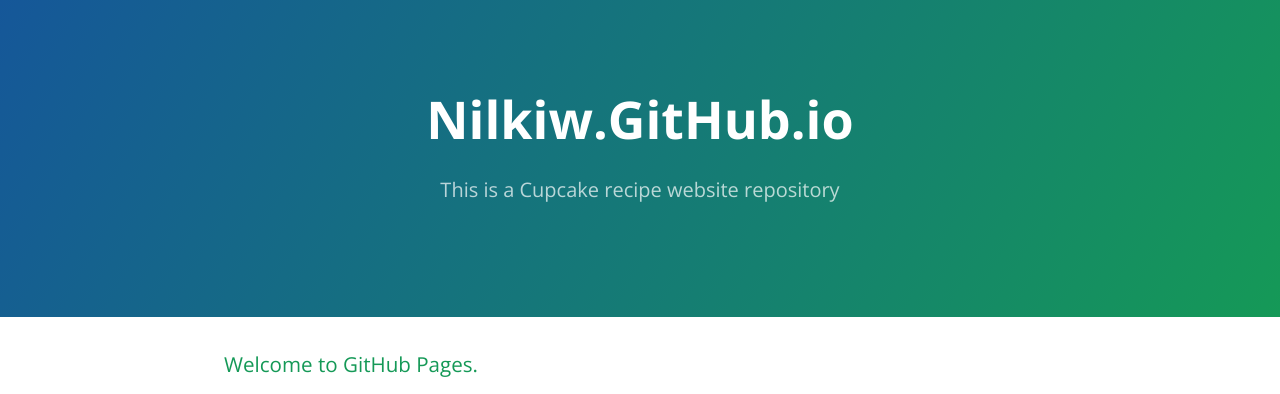
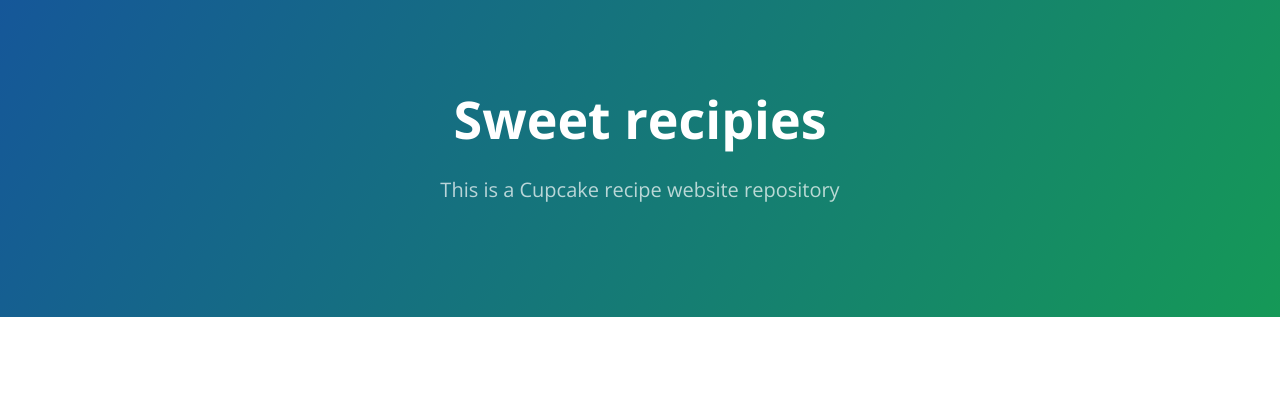
Before and after one commit to Nilkiw/Nilkiw.github.io, a plain HTML site: page index.html in a window 1280 px wide. Shown: the top 394 px of the page. Drawn offline with nearby package versions, Linux system fonts and the light colour scheme.

Commit message:
modified content

```diff
--- a/index.html
+++ b/index.html
@@ -2,7 +2,7 @@
 <html lang="en-us">
   <head>
     <meta charset="UTF-8">
-    <title>Nilkiw.GitHub.io by Nilkiw</title>
+    <title>Our Website</title>
     <meta name="viewport" content="width=device-width, initial-scale=1">
     <link rel="stylesheet" type="text/css" href="stylesheets/normalize.css" media="screen">
     <link href='https://fonts.googleapis.com/css?family=Open+Sans:400,700' rel='stylesheet' type='text/css'>
@@ -11,12 +11,12 @@
   </head>
   <body>
     <section class="page-header">
-      <h1 class="project-name">Nilkiw.GitHub.io</h1>
+      <h1 class="project-name">Sweet recipies </h1>
       <h2 class="project-tagline">This is a Cupcake recipe website repository</h2>
     </section>
 
     <section class="main-content">
-      <h3>
+     <!-- <h3>
 <a id="welcome-to-github-pages" class="anchor" href="#welcome-to-github-pages" aria-hidden="true"><span class="octicon octicon-link"></span></a>Welcome to GitHub Pages.</h3>
 
 <p>This automatic page generator is the easiest way to create beautiful pages for all of your projects. Author your page content here <a href="https://guides.github.com/features/mastering-markdown/">using GitHub Flavored Markdown</a>, select a template crafted by a designer, and publish. After your page is generated, you can check out the new <code>gh-pages</code> branch locally. If you’re using GitHub Desktop, simply sync your repository and you’ll see the new branch.</p>
@@ -46,7 +46,7 @@
         <span class="site-footer-credits">This page was generated by <a href="https://pages.github.com">GitHub Pages</a> using the <a href="https://github.com/jasonlong/cayman-theme">Cayman theme</a> by <a href="https://twitter.com/jasonlong">Jason Long</a>.</span>
       </footer>
 
-    </section>
+    --></section>
 
 
   </body>
```
